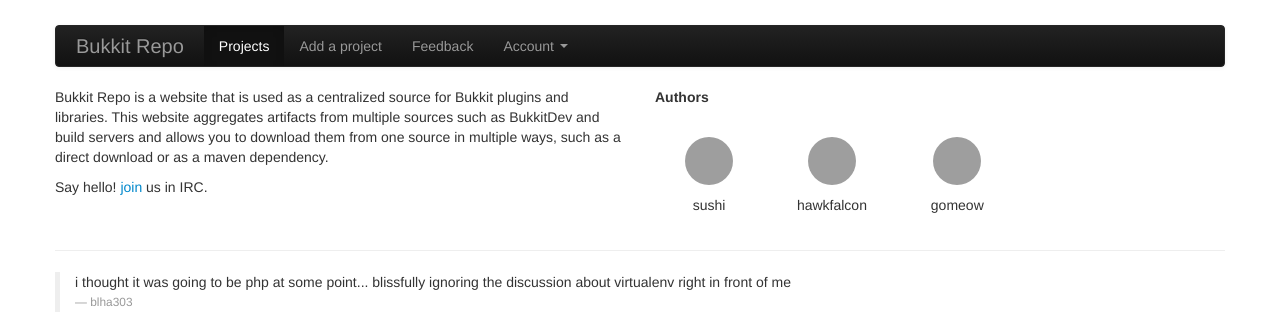
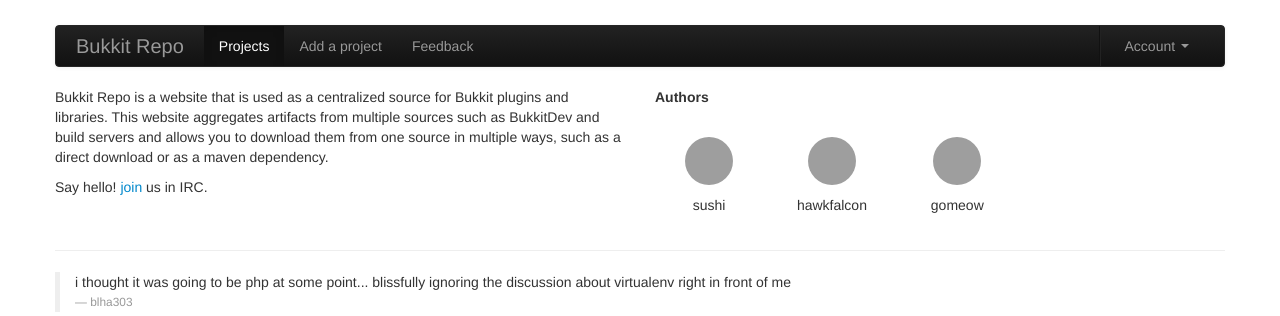
Before and after one commit to BukkitRepo/bukkit_repo, a Flask app: page / in a window 1280 px wide. Shown: the top 316 px of the page. Run offline with Flask 2, Linux system fonts and the light colour scheme; parts of the project's set-up code (start-up, migrations or seed data) failed here and were passed over; some libraries are stand-ins or nearby versions; grey boxes are pictures that could not be loaded.

Commit message:
defucked pull-right

```diff
--- a/bukkitrepo/templates/base.html
+++ b/bukkitrepo/templates/base.html
@@ -39,12 +39,13 @@
                 {% endif %}
 
                 <li><a href="https://github.com/bukkitrepo/bukkit_repo/issues">Feedback</a></li>
+              </ul>
+              <ul class="nav pull-right">
+                <li class="divider-vertical"></li>
 
                 {% if logged_in %}
-                <li class="dropdown pull-right">
-                  <a class="dropdown-toggle"
-                     data-toggle="dropdown"
-                     href="#">
+                <li class="dropdown">
+                  <a class="dropdown-toggle" data-toggle="dropdown" href="#">
                     Dropdown
                     <b class="caret"></b>
                   </a>
@@ -54,10 +55,8 @@
                   </ul>
                 </li>
                 {% else %}
-                <li class="dropdown pull-right">
-                  <a class="dropdown-toggle"
-                     data-toggle="dropdown"
-                     href="#">
+                <li class="dropdown">
+                  <a class="dropdown-toggle" data-toggle="dropdown" href="#">
                     Account
                     <b class="caret"></b>
                   </a>
```
Lines whose indentation alone changed are shown as unchanged.
